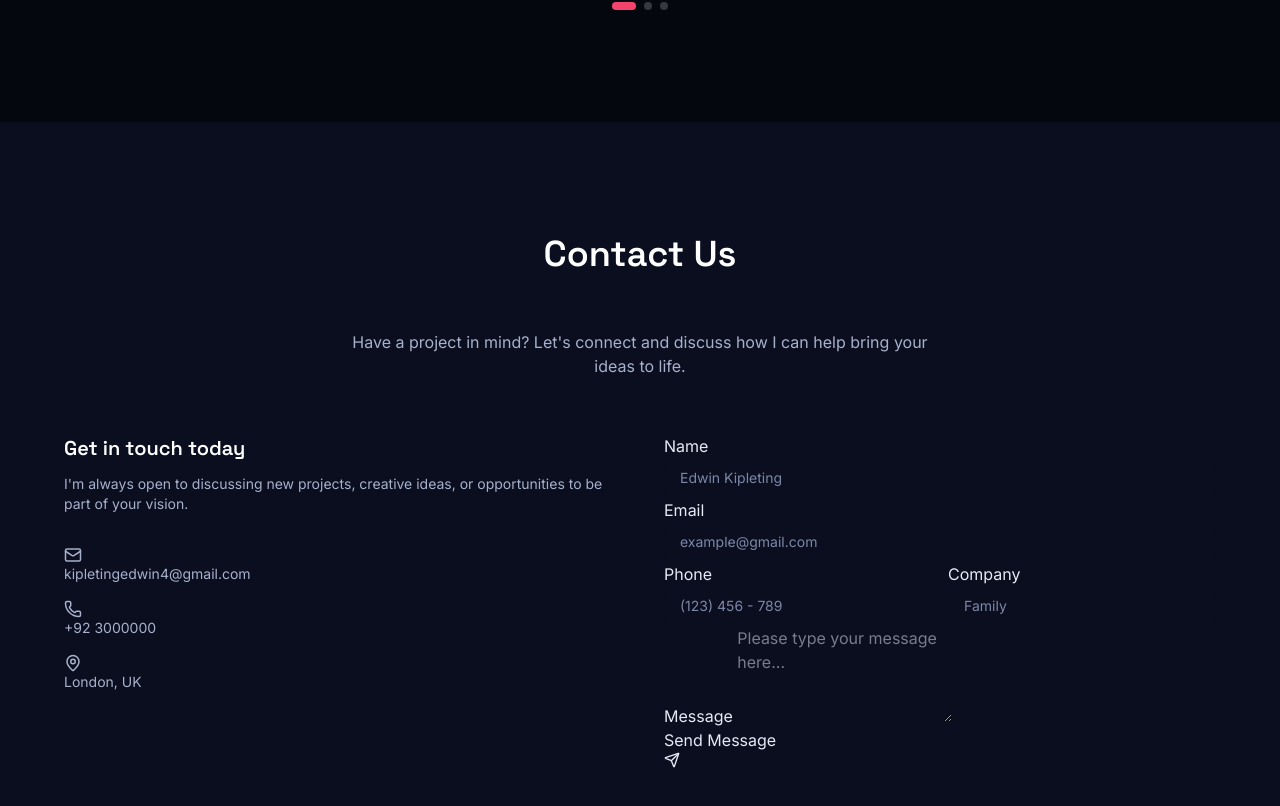
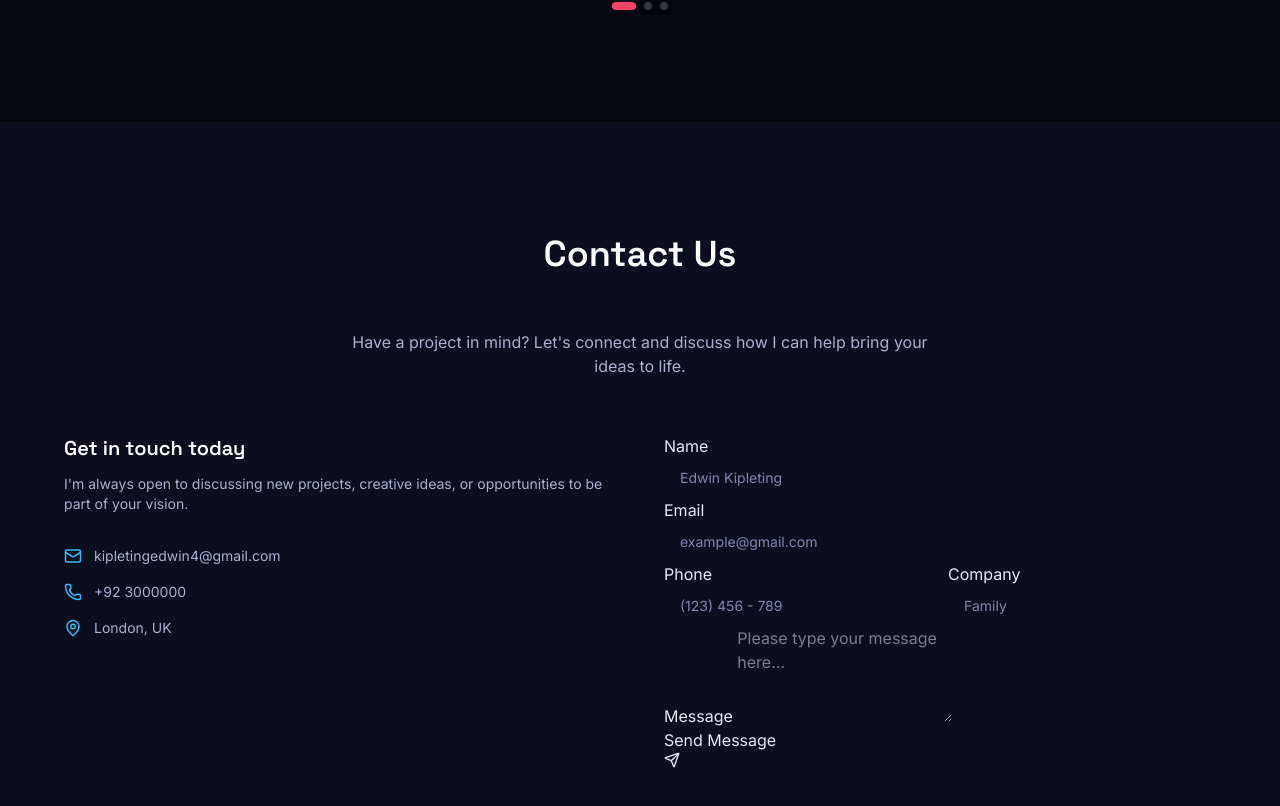
Before and after one commit to KipletingEdwin/personal-portfolio, a React (Vite) app: page / in a window 1280 px wide. Shown: the part 4433-5239 px from the top of the page. Built offline with nearby package versions, Linux system fonts and the light colour scheme.

Commit message:
style contact section

```diff
--- a/src/components/Contact.jsx
+++ b/src/components/Contact.jsx
@@ -35,9 +35,9 @@ const handleSubmit = (e) => {
             <h3 className='font-display text-xl font-semibold text-white'>Get in touch today</h3>
             <p className='mt-3 text-sm text-mist-300'>I'm always open to discussing new projects, creative ideas, or opportunities to be part of your vision. </p>
             <ul className='mt-8 space-y-4 text-sm text-mist-300'>
-              <li><Mail size={18}/>kipletingedwin4@gmail.com</li>
-              <li><Phone size={18}/>+92 3000000</li>
-              <li><MapPin size={18}/>London, UK</li>
+              <li className='flex items-center gap-3'><Mail size={18} className='text-cyan-accent' />kipletingedwin4@gmail.com</li>
+              <li className='flex items-center gap-3'><Phone size={18} className='text-cyan-accent'/>+92 3000000</li>
+              <li className='flex items-center gap-3'><MapPin size={18} className='text-cyan-accent'/>London, UK</li>
             </ul>
           </div>
           <form>
```
